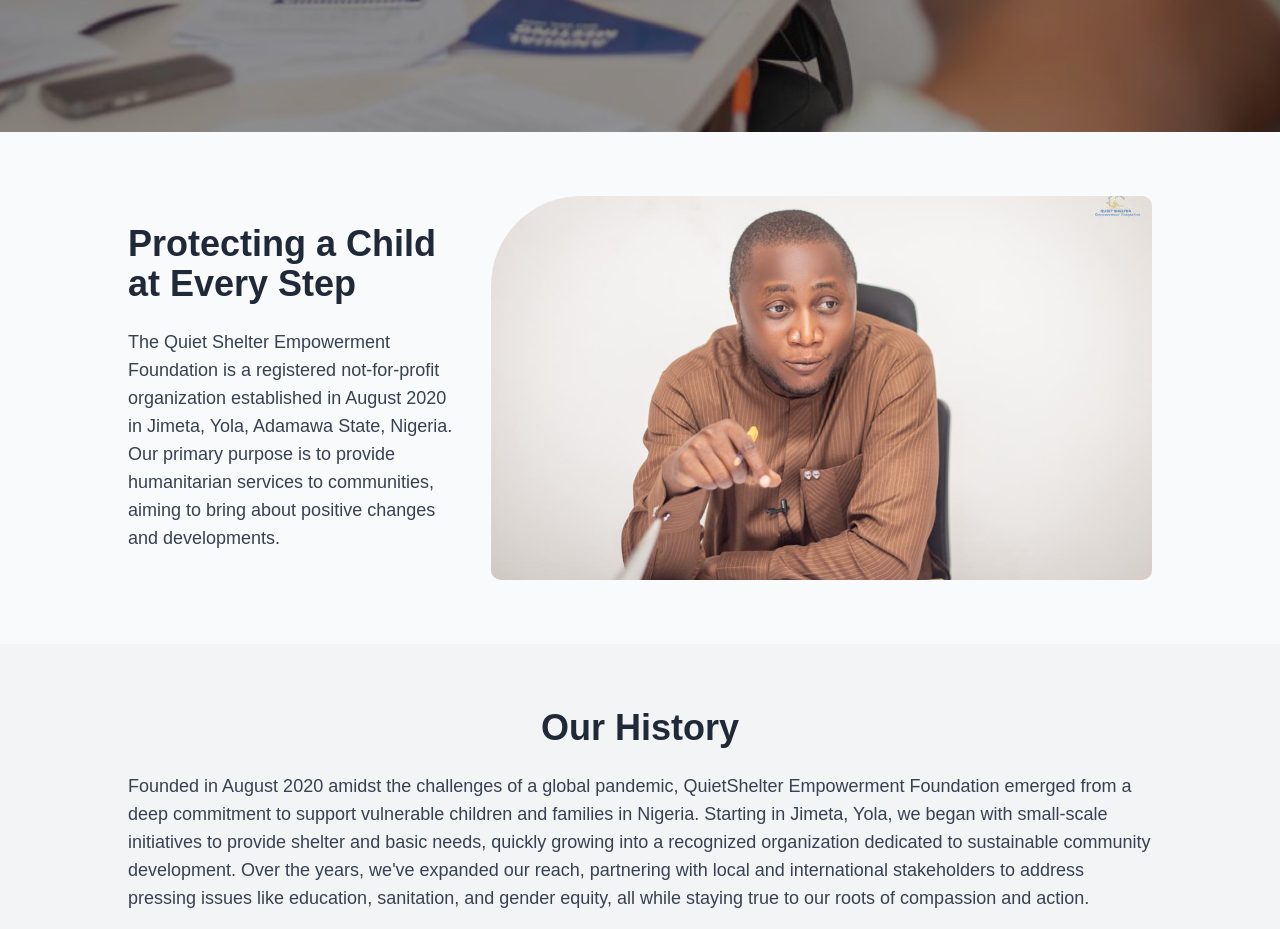
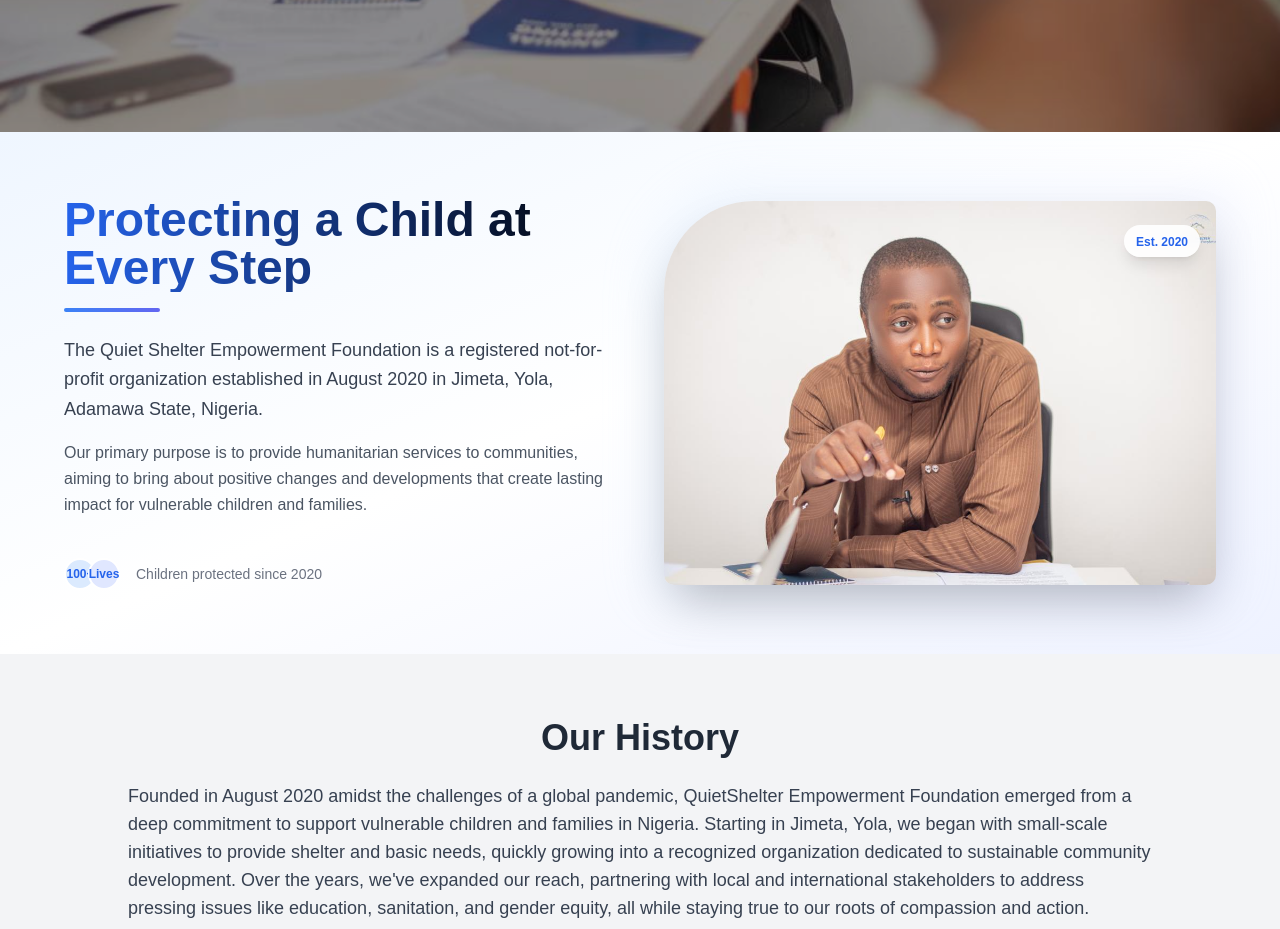
Before and after one commit to Quisef/quisefadmins, a Next.js app: page /about in a window 1280 px wide. Shown: the part 820-1749 px from the top of the page. Built offline with nearby package versions, Linux system fonts and the light colour scheme; no server answers.

Commit message:
about page upgrade

```diff
--- a/app/(public)/about/page.tsx
+++ b/app/(public)/about/page.tsx
@@ -381,28 +381,63 @@
       </section>
 
       {/* About Section */}
-      <section className="py-12 md:py-16 px-6">
-        <div className="container mx-auto max-w-5xl flex flex-col lg:flex-row items-center gap-8">
+      <section className="py-12 md:py-16 px-6 bg-gradient-to-br from-blue-50 via-white to-indigo-50">
+      <div className="container mx-auto max-w-6xl">
+        <div className="flex flex-col lg:flex-row items-center gap-12">
           <div className="lg:w-1/2 space-y-6">
-            <h2 className="text-3xl sm:text-4xl font-bold text-gray-800">
+            <div className="space-y-4">
+              <h2 className="text-3xl sm:text-4xl lg:text-5xl font-bold bg-gradient-to-r from-blue-600 to-black bg-clip-text text-transparent leading-tight">
                 Protecting a Child at Every Step
               </h2>
-            <p className="text-gray-700 text-base md:text-lg leading-relaxed">
+              <div className="w-24 h-1 bg-gradient-to-r from-blue-500 to-indigo-500 rounded-full"></div>
+            </div>
+
+            <div className="space-y-4">
+              <p className="text-gray-700 text-lg leading-relaxed">
                 The Quiet Shelter Empowerment Foundation is a registered not-for-profit organization
-              established in August 2020 in Jimeta, Yola, Adamawa State, Nigeria. Our primary purpose
-              is to provide humanitarian services to communities, aiming to bring about positive
-              changes and developments.
+                established in August 2020 in Jimeta, Yola, Adamawa State, Nigeria.
+              </p>
+              <p className="text-gray-600 text-base leading-relaxed">
+                Our primary purpose is to provide humanitarian services to communities, aiming to bring
+                about positive changes and developments that create lasting impact for vulnerable children
+                and families.
               </p>
             </div>
-            <div className="relative h-64 sm:h-80 lg:h-96 w-full rounded-[90px_10px_10px_10px] overflow-hidden">
+
+            <div className="flex items-center space-x-4 pt-4">
+              <div className="flex -space-x-2">
+                <div className="w-8 h-8 rounded-full bg-blue-100 border-2 border-white flex items-center justify-center">
+                  <span className="text-blue-600 text-xs font-semibold">100+</span>
+                </div>
+                <div className="w-8 h-8 rounded-full bg-indigo-100 border-2 border-white flex items-center justify-center">
+                  <span className="text-blue-600 text-xs font-semibold">Lives</span>
+                </div>
+              </div>
+              <span className="text-sm text-gray-500">Children protected since 2020</span>
+            </div>
+          </div>
+
+          <div className="lg:w-1/2 w-full">
+            <div className="relative group">
+              <div className="absolute -inset-4 bg-gradient-to-r from-blue-200 to-indigo-200 rounded-[100px_20px_20px_20px] opacity-20 group-hover:opacity-30 transition-all duration-500 blur-xl"></div>
+              <div className="relative h-72 sm:h-80 lg:h-96 w-full rounded-[90px_10px_10px_10px] overflow-hidden shadow-2xl group-hover:shadow-3xl transition-all duration-500">
                 <Image
                   src="/images/Cham.jpg"
-                alt="Executive Director Speech"
+                  alt="Executive Director - Championing child protection and community empowerment"
                   fill
                   style={{ objectFit: 'cover' }}
-                className="tabsolute inset-0 w-full h-full  transition-transform duration-500 hover:scale-105ransition-transform duration-500 hover:scale-105"
+                  className="transition-all duration-700 group-hover:scale-105 group-hover:brightness-110"
                   priority
                 />
+                <div className="absolute inset-0 bg-gradient-to-t from-black/20 via-transparent to-transparent opacity-0 group-hover:opacity-100 transition-opacity duration-500"></div>
+
+                {/* Floating badge */}
+                <div className="absolute top-4 right-4 bg-white/90 backdrop-blur-sm rounded-full px-3 py-1 shadow-lg transform translate-y-2 group-hover:translate-y-0 transition-transform duration-500">
+                  <span className="text-xs font-semibold text-blue-600">Est. 2020</span>
+                </div>
+              </div>
+            </div>
+          </div>
         </div>
       </div>
     </section>
```
Lines whose indentation alone changed are shown as unchanged.
